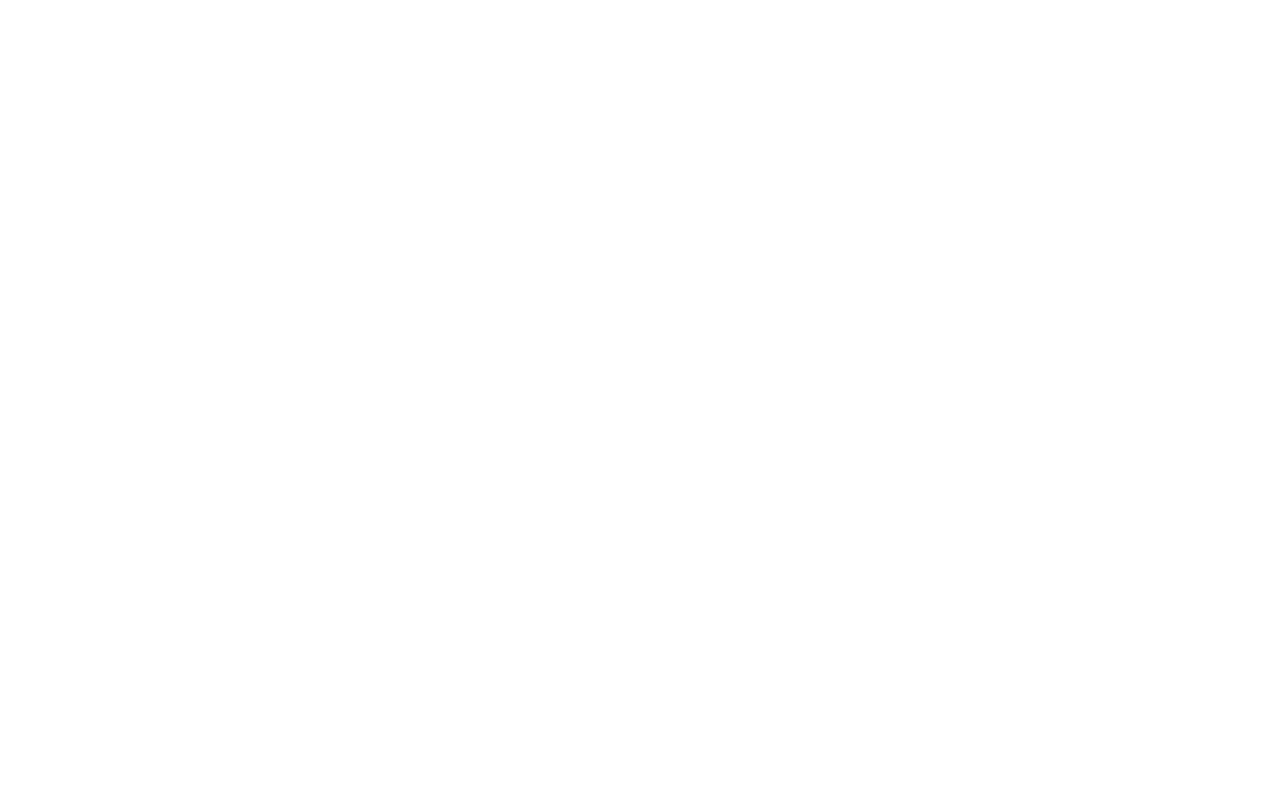
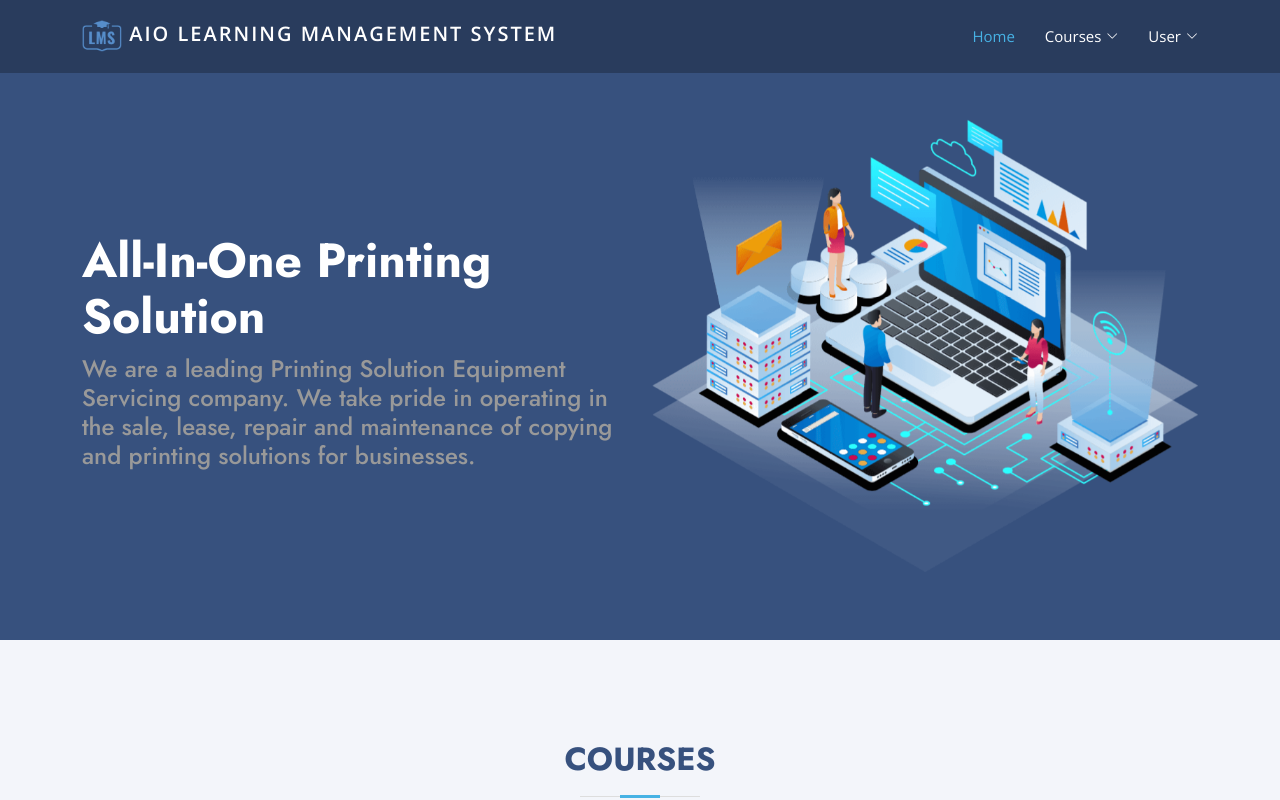
Before and after one commit to verwinkwasmu/SPM_Project_Application, a Nuxt app: page / in a window 1280 px wide. Before the commit this address had no page. Shown: the top 800 px of the page. Built offline with nearby package versions, Linux system fonts and the light colour scheme.

Commit message:
Create index.vue
fix homepage not showing issue

```diff
--- /dev/null
+++ b/pages/index.vue
@@ -0,0 +1,12 @@
+<template>
+  <div>
+    <Header />
+    <Homepage/>
+    <Footer/>
+
+  </div>
+
+</template>
+
+<script>
+</script>
```
